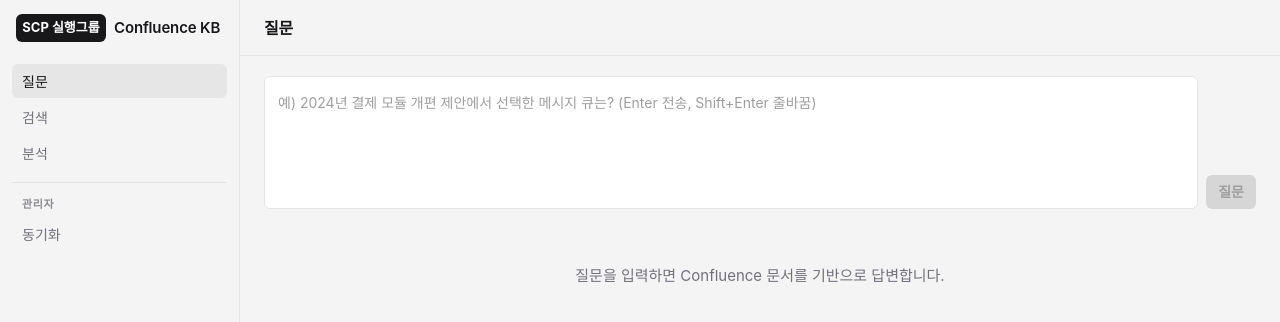
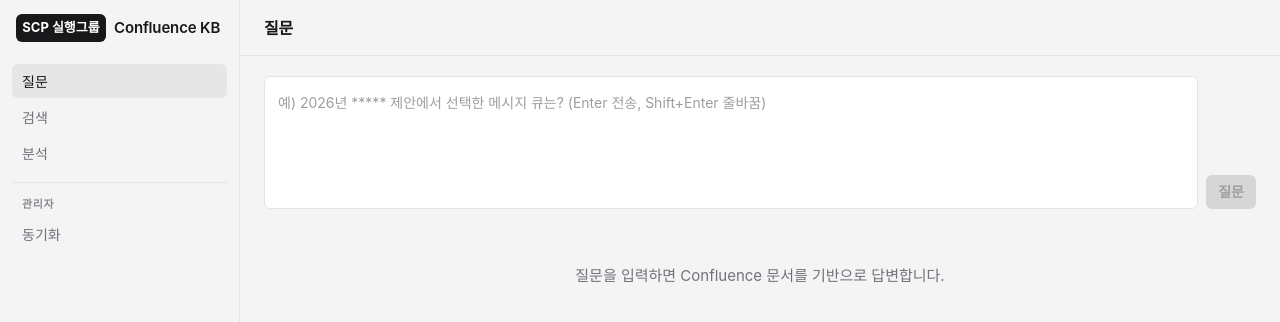
Before and after one commit to jungchul-dev/confluence-kb, a React (Vite) app in the folder frontend/: page / in a window 1280 px wide. Shown: the top 322 px of the page. Built offline with nearby package versions, Linux system fonts and the light colour scheme.

Commit message:
Update AskView.jsx

```diff
--- a/frontend/src/views/AskView.jsx
+++ b/frontend/src/views/AskView.jsx
@@ -44,7 +44,7 @@ export default function AskView() {
           value={question}
           onChange={(e) => setQuestion(e.target.value)}
           onKeyDown={(e) => { if (e.key === 'Enter' && !e.shiftKey) submit(e) }}
-          placeholder="예) 2024년 결제 모듈 개편 제안에서 선택한 메시지 큐는? (Enter 전송, Shift+Enter 줄바꿈)"
+          placeholder="예) 2026년 ***** 제안에서 선택한 메시지 큐는? (Enter 전송, Shift+Enter 줄바꿈)"
           size="small"
         />
         {running
```
